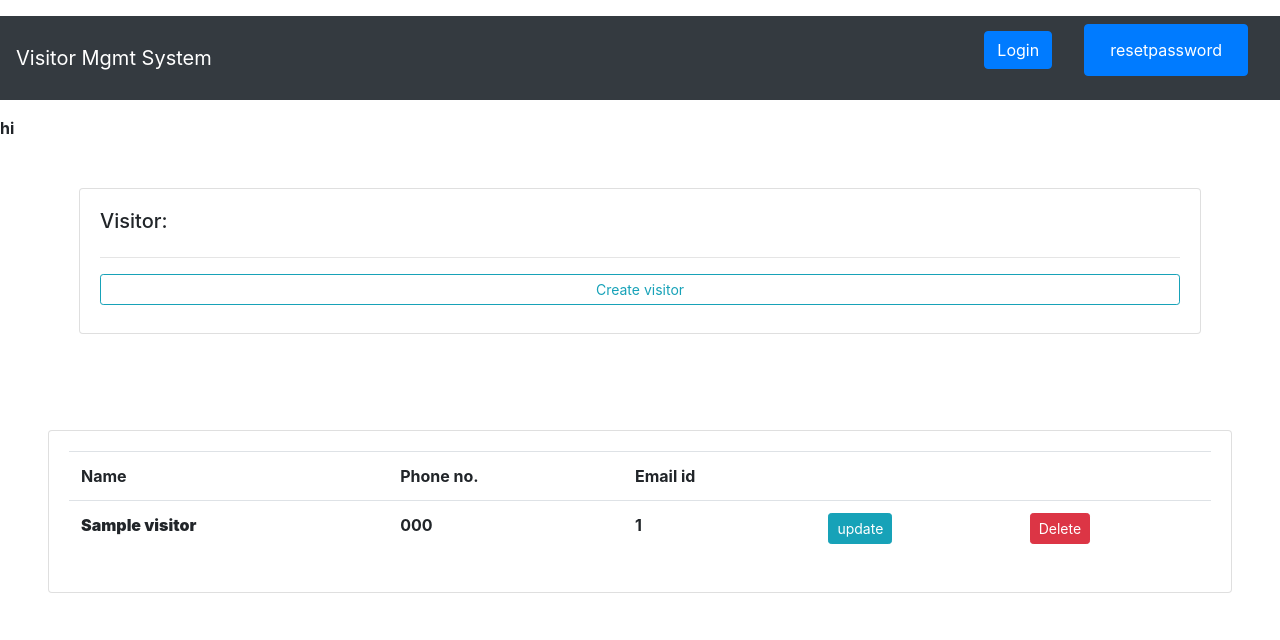
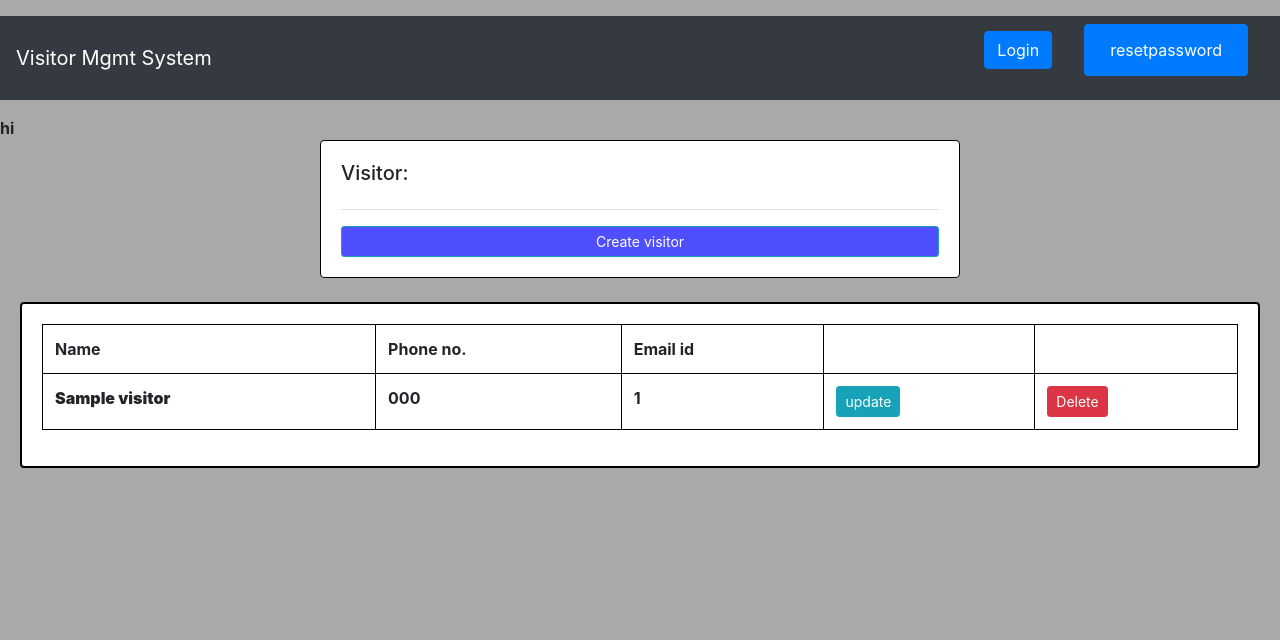
Before and after one commit to KavachInterns2020/Visitor_management, a Django app: template visitor_code/visitor_manage_system/basic/templates/basic/visitor.html in a window 1280 px wide. Shown: the top 640 px of the page. Run offline with Django 3.2, Linux system fonts and the light colour scheme; the template is opened without the code that fills it: most values are stand-ins (such as "Sample title", 1, 10 or a date in 2020); lists and menus that the app fills with data are empty; some libraries are stand-ins or nearby versions.

Commit message:
"completed my tasks"

```diff
--- a/visitor_code/visitor_manage_system/basic/templates/basic/visitor.html
+++ b/visitor_code/visitor_manage_system/basic/templates/basic/visitor.html
@@ -5,36 +5,43 @@
 
 {% load static %}
 
+<!DOCTYPE html>
+<html lang="en">
+<head>
+    <meta charset="UTF-8">
+    <title></title>
+    <style>
+        table,th,td{
+            border:1px solid #000000;
+        }
+    </style>
+</head>
+<body style="background-color: darkgray;">
 
 
-
-<div class="row mx-5 my-5">
-	<div class="col-md mx-3">
-		<div class="card card-body">
+		<div class="card card-body" style="margin: auto;width: 50%;border: 1px solid black" >
 			<h5>Visitor:</h5>
 			<hr>
-			<a class="btn btn-outline-info  btn-sm btn-block" href="{% url 'createvisitor' %}">Create visitor</a>
+			<a class="btn btn-outline-info  btn-sm btn-block" href="{% url 'createvisitor' %}" style=" text-align: center;color:white;background-color:rgba(0, 0, 255, 0.692) ;">Create visitor</a>
 			<!--  -->
-			<div>
-				<h6></h6>
-			</div>
-		</div>
+
+
 	</div>
-</div>
+
+<br>
 
 
 
 
-<div class="row">
-    <div class="col-md mx-5 my-5">
-        <div class="card card-body">
+
+        <div class="card card-body" style="border:2px solid black;margin-left: 20px;margin-right: 20px;">
             <table class="table">
-                <tr>
-                    <th>Name</th>
-                    <th>Phone no.</th>
-                    <th>Email id</th>
-                    <th></th>
-                    <th></th>
+                <tr >
+                    <th style="border-top: 1px solid black;" >Name</th>
+                    <th style="border-top: 1px solid black;">Phone no.</th>
+                    <th style="border-top: 1px solid black;">Email id</th>
+                    <th style="border-top: 1px solid black;"></th>
+                    <th style="border-top: 1px solid black;"></th>
                 </tr>
                 {%  for i in visitor %}
                 <tr>
@@ -48,8 +55,10 @@
                 {%  endfor  %}
             </table>
         </div>
-    </div>
-</div>
+
+
+</body>
+</html>
 
 
 
```
Also changed, not shown: visitor_code/visitor_manage_system/basic/models.py (+7 -2 lines), visitor_code/visitor_manage_system/basic/templates/basic/create_visitor.html (+32 -8 lines), visitor_code/visitor_manage_system/basic/templates/basic/visitdetails.html (+25 -13 lines), visitor_code/visitor_manage_system/db.sqlite3.
